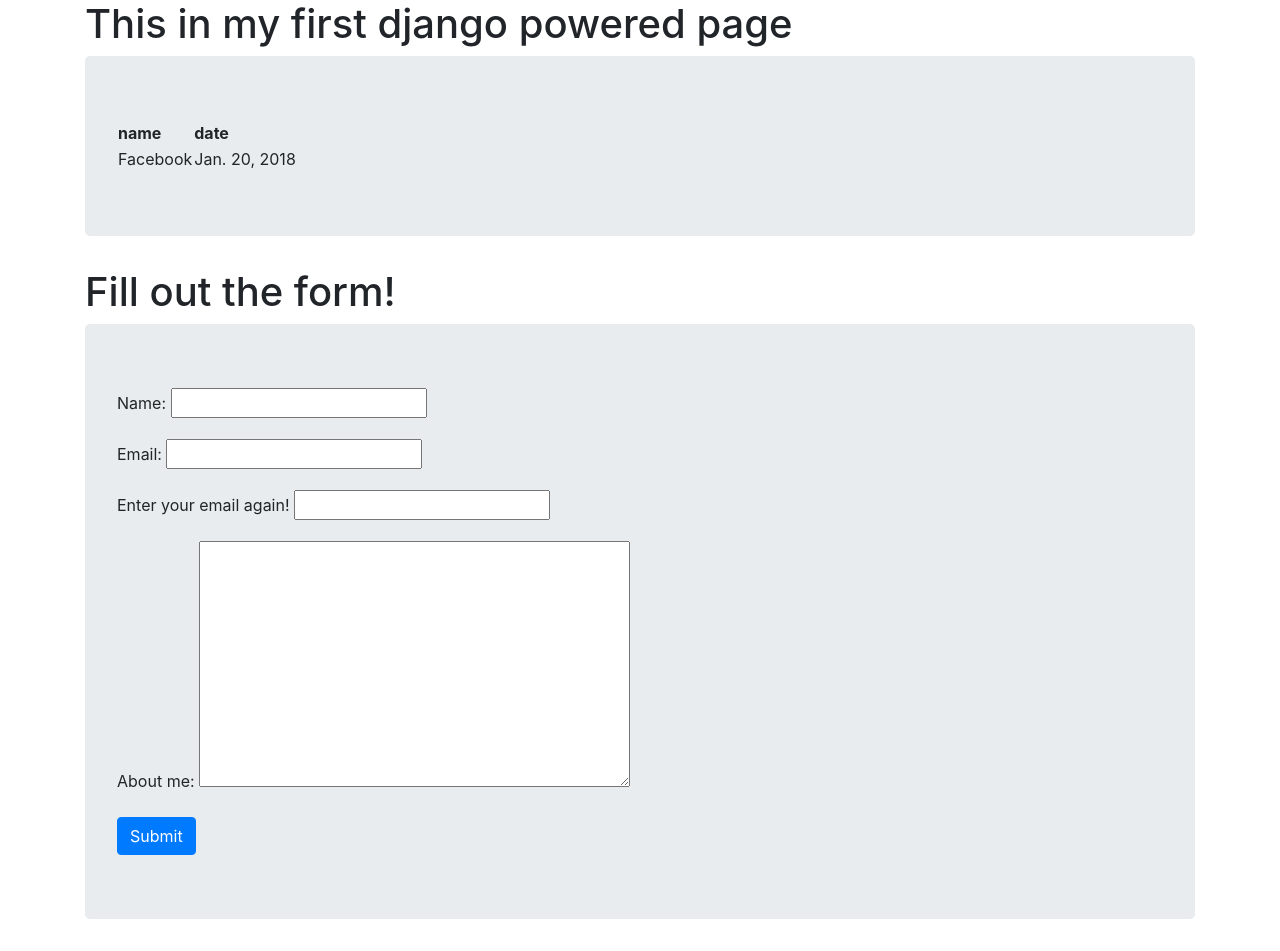
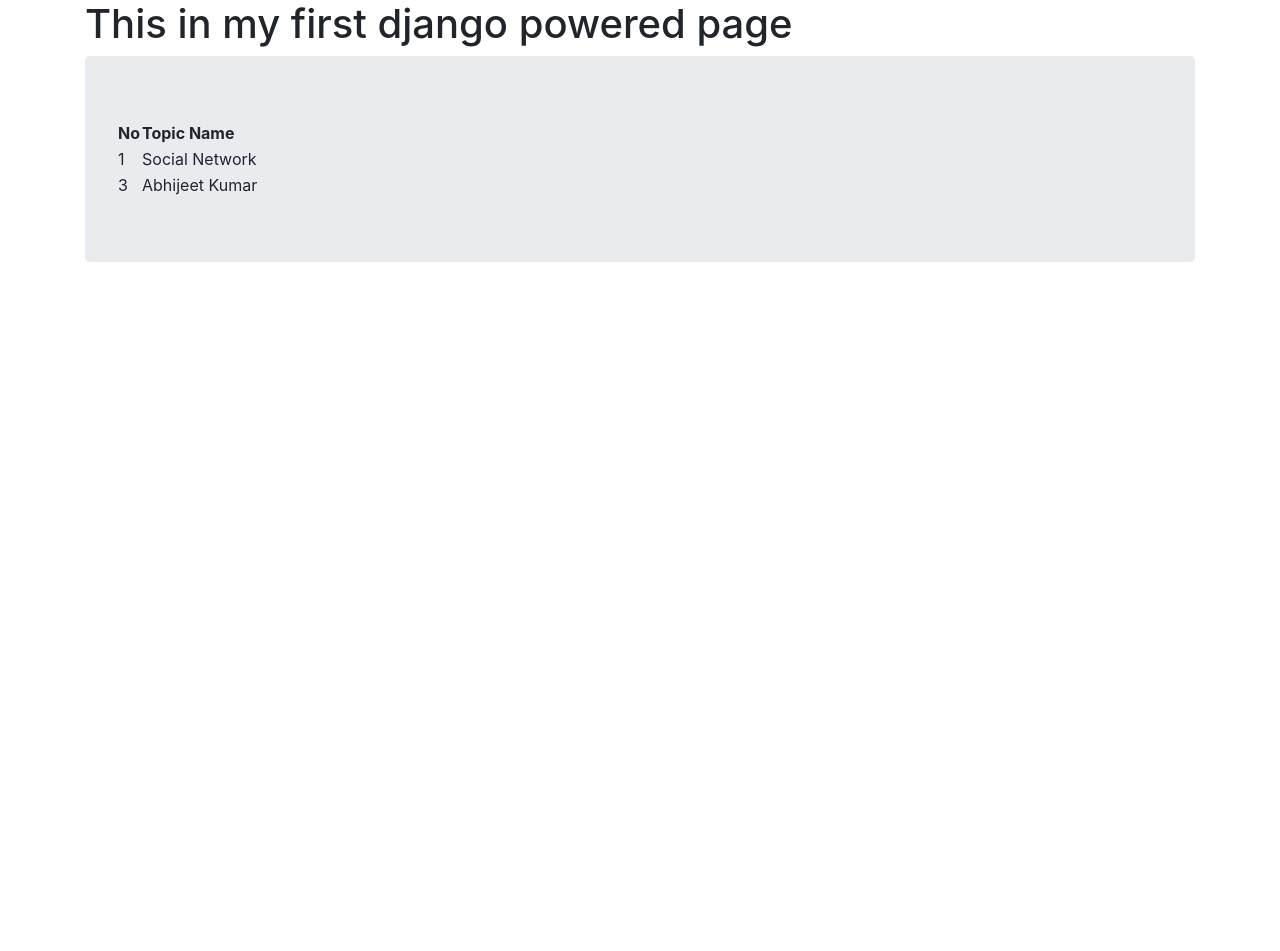
Before and after one commit to abhijeet1995/first_project-Django, a Django app: page / in a window 1280 px wide. After the commit the page ends 262 px from the top, so only its background shows below. Run offline with Django 3.2, Linux system fonts and the light colour scheme; data comes from the database, SQL or seed files in the repository; both versions use the stored data as it was after the commit; some libraries are stand-ins or nearby versions.

Commit message:
Fixing everything related with django model forms

```diff
--- a/first_app/forms.py
+++ b/first_app/forms.py
@@ -1,16 +1,8 @@
 from django import forms
+from .models import Topic
 
 
-class FormName(forms.Form):
-    name = forms.CharField()
-    email = forms.EmailField()
-    verify_email = forms.EmailField(label="Enter your email again!")
-    about_me = forms.CharField(widget=forms.Textarea)
-
-    def clean(self):
-        all_clean_data = super().clean()
-        email = all_clean_data['email']
-        vmail = all_clean_data['verify_email']
-
-        if email != vmail:
-            raise forms.ValidationError("Make Sure Email Match!")
+class FormName(forms.ModelForm):
+    class Meta:
+        model = Topic
+        fields = '__all__'
--- a/first_app/views.py
+++ b/first_app/views.py
@@ -1,32 +1,27 @@
 from django.shortcuts import render
 from first_app.models import Topic, WebPage, AccessRecord
-from . import forms
+from .forms import FormName
 
 
 def index(request):
-    date_access = AccessRecord.objects.order_by('date')
-    form = forms.FormName()
-    if request.method == 'POST':
-        form = forms.FormName(request.POST)
-        if form.is_valid():
-            print('Validation Success!')
-            print("NAME: " + form.cleaned_data['name'])
-            print("EMAIL: " + form.cleaned_data['email'])
-            print("ABOUT ME: " + form.cleaned_data['about_me'])
+    topics = Topic.objects.all()
+
     my_dict = {
-                'insert_me': date_access,
-                'form': form
+                'insert_me': topics,
               }
     return render(request, 'first_app/index.html', context=my_dict)
 
 
 def form_name_view(request):
-    form = forms.FormName()
-    if request.method == 'POST':
-        form = forms.FormName(request.POST)
+    form = FormName()
+
+    if request.method == "POST":
+        form = FormName(request.POST)
+
         if form.is_valid():
-            print('Validation Success!')
-            print("NAME: " + form.cleaned_data['name'])
-            print("EMAIL: " + form.cleaned_data['email'])
-            print("ABOUT ME: " + form.cleaned_data['about_me'])
+            form.save(commit=True)
+            return index(request)
+        else:
+            print('INVALID FORM INPUTS')
+
     return render(request, 'first_app/form_page.html', {'form': form})
--- a/templates/first_app/index.html
+++ b/templates/first_app/index.html
@@ -14,27 +14,17 @@
     <div class="jumbotron">
     <table>
         <thead>
-            <th>name</th>
-            <th>date</th>
+            <th>No</th>
+            <th>Topic Name</th>
         </thead>
         {% for element in insert_me %}
         <tr>
-            <td>{{ element.name }}</td>
-            <td>{{ element.date }}</td>
+            <td>{{ element.pk }}</td>
+            <td>{{ element.top_name }}</td>
         </tr>
         {% endfor %}
     </table>
     </div>
-    </div>
-    <div class="container">
-        <h1>Fill out the form!</h1>
-        <div class="jumbotron">
-            <form method="post">
-                {{ form.as_p }}
-                {% csrf_token %}
-                <input type="submit" class="btn btn-primary" value="Submit">
-            </form>
-        </div>
     </div>
     {% else %}
         <h1>No site accessed yet</h1>
```
Also changed, not shown: db.sqlite3.
